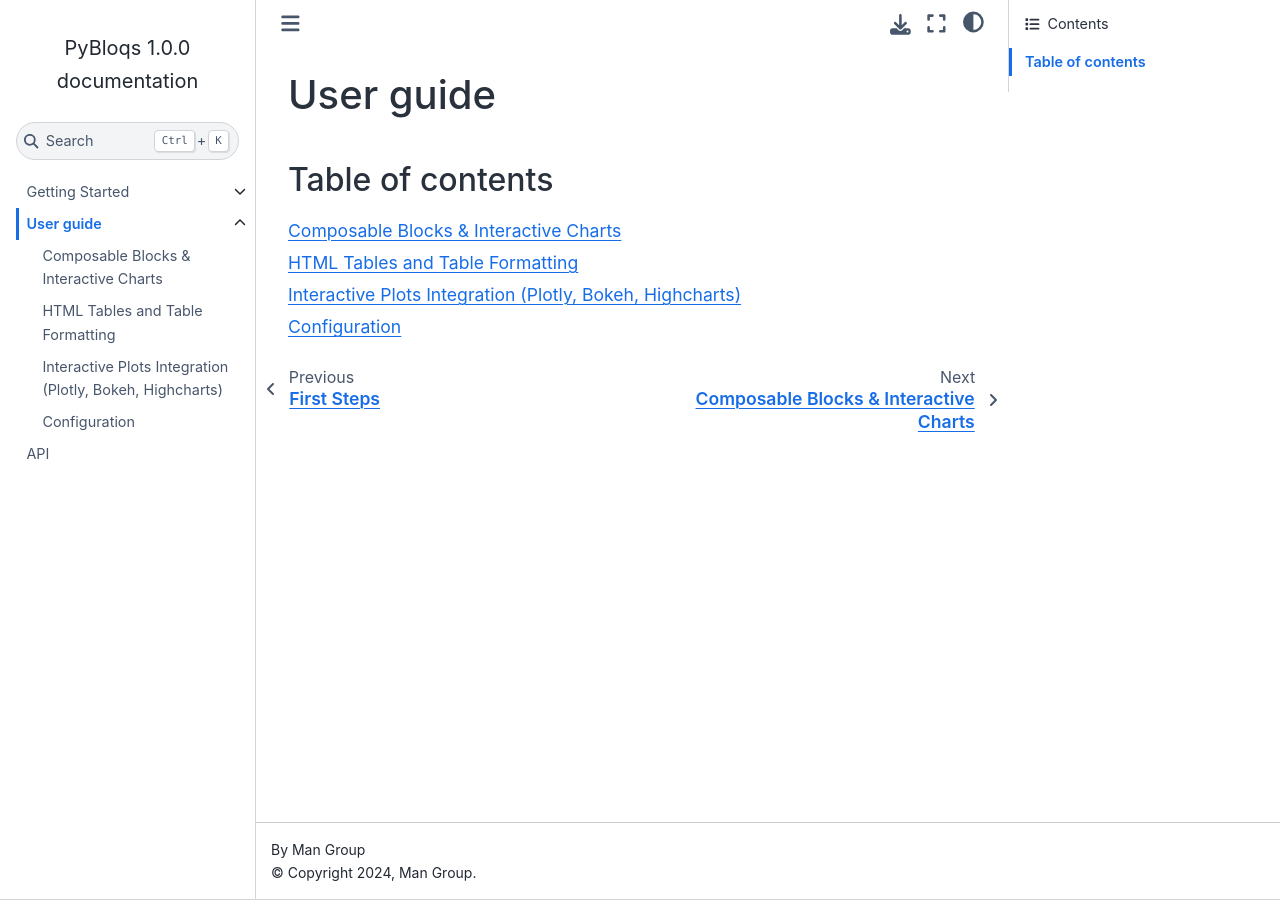
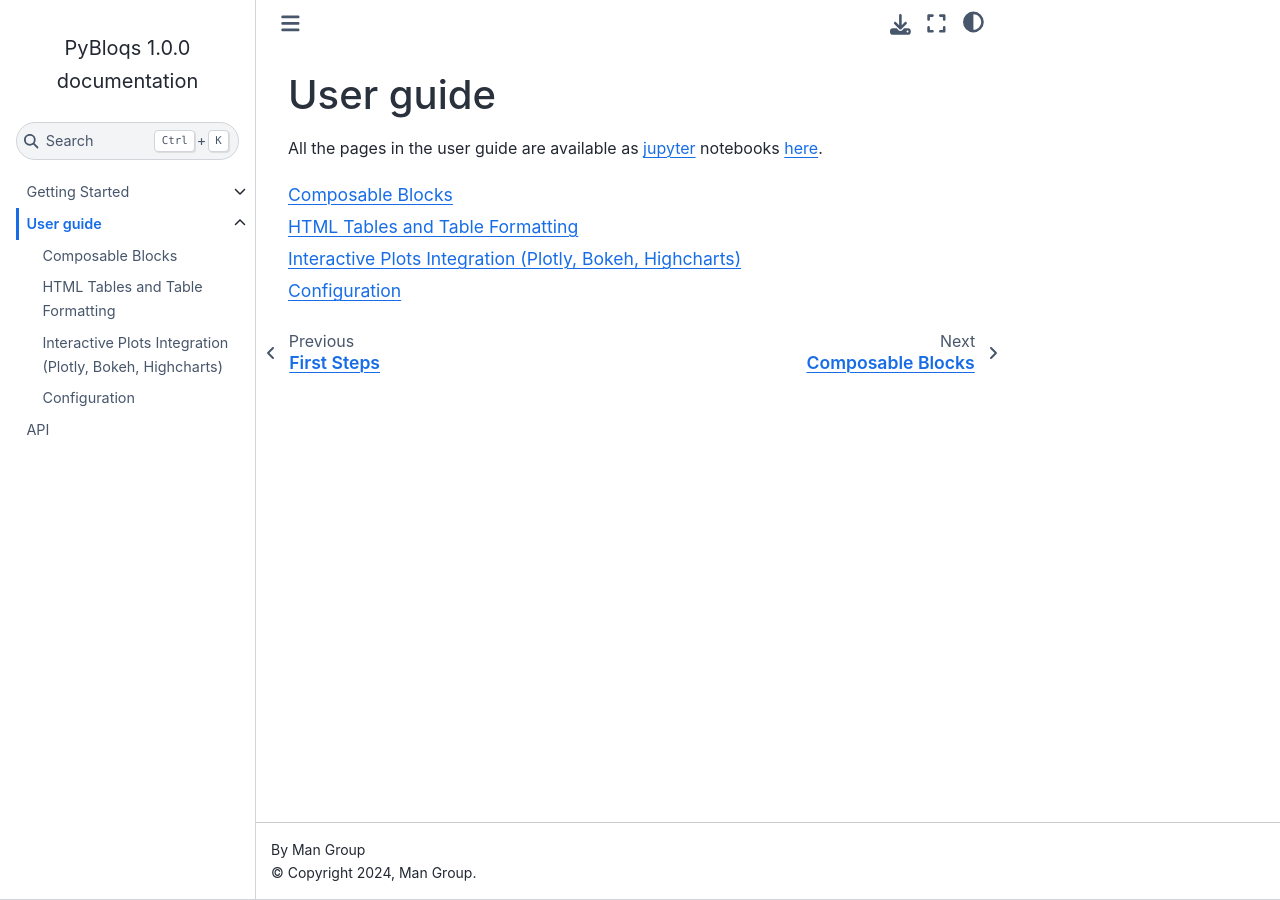
Before and after one commit to man-group/PyBloqs, a Sphinx documentation site: the page built from docs/source/user_guide.md, in a window 1280 px wide. Built offline with Sphinx 7.4.7 and the Sphinx Book theme 1.1.4, drawn with Linux system fonts in a browser that asks for light colours.

Commit message:
Touchup user guide

````diff
--- a/docs/source/conf.py
+++ b/docs/source/conf.py
@@ -36,8 +36,7 @@ extensions = [
     "sphinx.ext.coverage",
     #     'sphinx.ext.mathjax',
     "sphinx.ext.viewcode",
-    "nbsphinx",
-    "myst_parser",
+    "myst_nb",
 ]
 
 # Add any paths that contain templates here, relative to this directory.
@@ -45,11 +44,9 @@ templates_path = []
 
 # The suffix(es) of source filenames.
 # You can specify multiple suffix as a list of string:
-# source_suffix = [".rst", ".md"]
-source_suffix = {".rst": "restructuredtext", ".md": "markdown"}
+source_suffix = {".rst": "restructuredtext", ".md": "myst-nb", ".ipynb": "myst-nb"}
 
-myst_enable_extensions = ["colon_fence"]
-
+myst_enable_extensions = ["colon_fence", "attrs_inline"]
 
 # The encoding of source files.
 # source_encoding = 'utf-8-sig'
--- a/docs/source/requirements.txt
+++ b/docs/source/requirements.txt
@@ -1,6 +1,4 @@
-nbconvert
 sphinx
-nbsphinx
 matplotlib
 ipython[notebook]
 pyyaml
@@ -13,4 +11,4 @@ html5lib
 plotly
 bokeh
 sphinx-book-theme
-myst-parser
+myst-nb
--- /dev/null
+++ b/docs/source/user_guide.md
@@ -0,0 +1,14 @@
+User guide
+==========
+
+All the pages in the user guide are available as [jupyter](https://jupyter.org/) notebooks [here](https://github.com/man-group/PyBloqs/tree/master/docs/source).
+
+
+```{toctree}
+:maxdepth: 1
+
+examples.ipynb
+table_formatting.ipynb
+interactive_plots.ipynb
+configuration.ipynb
+```
--- a/docs/source/user_guide.rst
+++ /dev/null
@@ -1,13 +0,0 @@
-User guide
-==========
-
-
-Table of contents
------------------
-.. toctree::
-  :maxdepth: 1
-
-  examples.ipynb
-  table_formatting.ipynb
-  interactive_plots.ipynb
-  configuration.ipynb
````
Also changed, not shown: docs/source/examples.ipynb.
